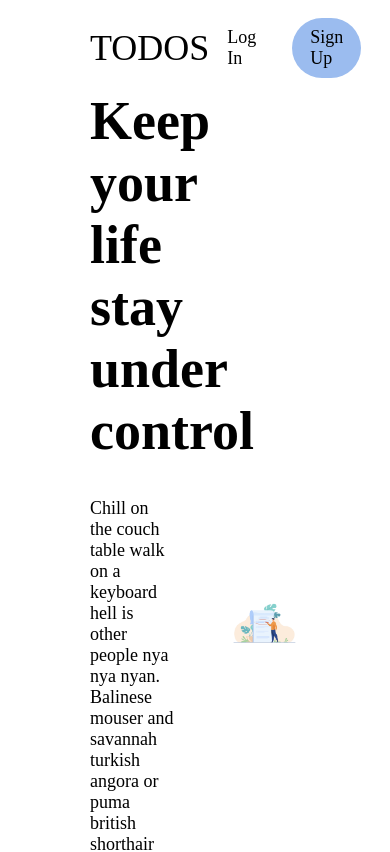
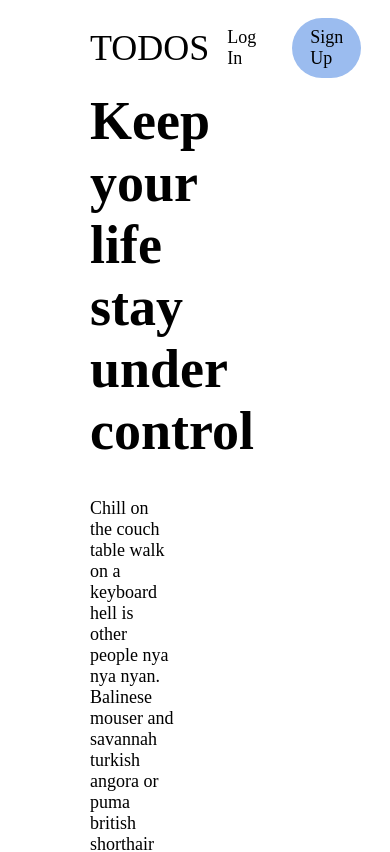
Before and after one commit to rohan-b-84/mern-todo-app-frontend, a React (Create React App) app: page / in a window 390 px wide. Shown: the top 852 px of the page. Built offline with nearby package versions, Linux system fonts and the light colour scheme.

Commit message:
Deployed

```diff
--- a/src/style.css
+++ b/src/style.css
@@ -245,3 +245,10 @@
   border-color: #3265b0;
   background: url("./images/icon-check.svg") center no-repeat, #3265b0;
 }
+
+@media screen and (max-width: 600px) {
+  .home-page,
+  .auth-page {
+    flex-direction: column;
+  }
+}
```
